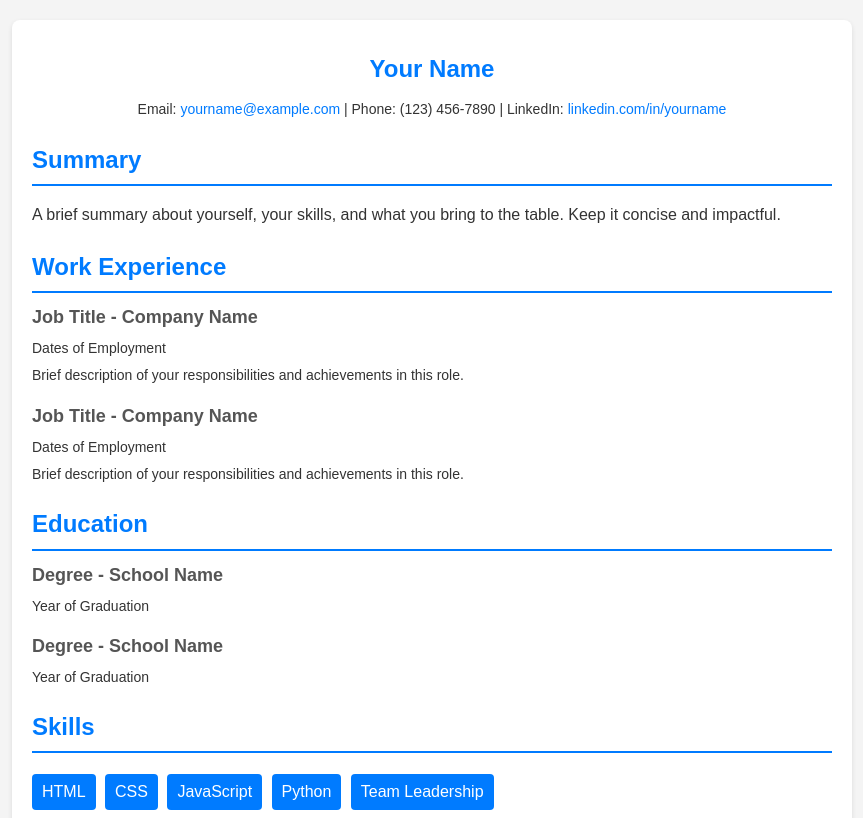
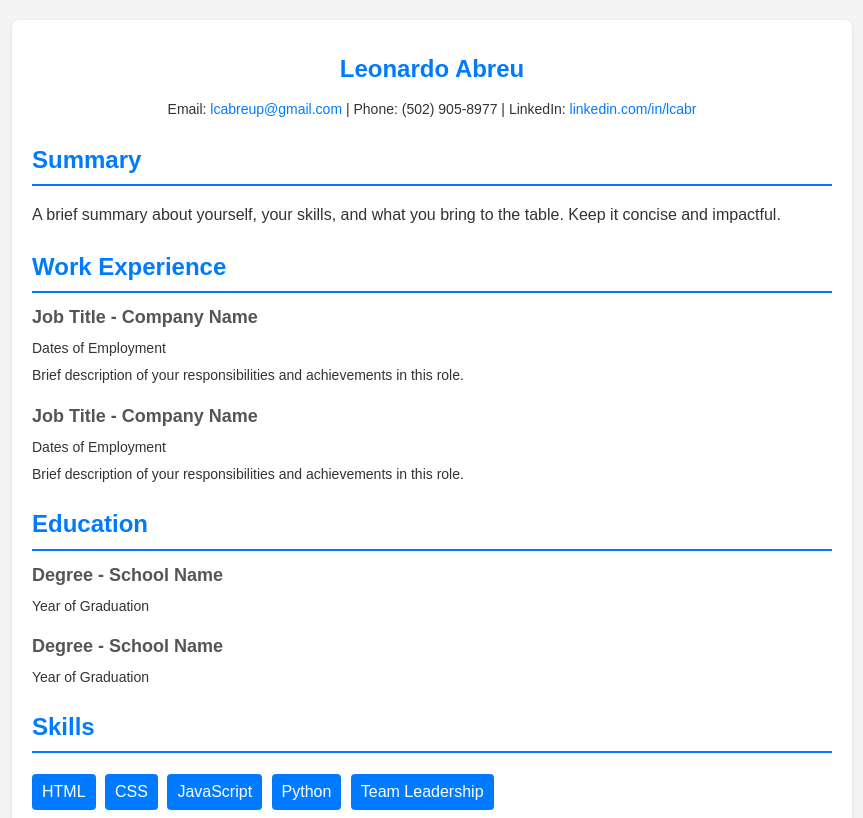
Before and after one commit to lcabrp/lcabrp.github.io, a plain HTML site: page index.html in a window 1280 px wide. Shown: the top 818 px of the page, without its empty margins (208-1071 px from the left). Drawn offline with Linux system fonts and the light colour scheme.

Commit message:
Updated Bio

```diff
--- a/index.html
+++ b/index.html
@@ -3,7 +3,7 @@
     <head>
         <meta charset="UTF-8" />
         <meta name="viewport" content="width=device-width, initial-scale=1.0" />
-        <title>Resume Template</title>
+        <title>Leonardo Abreu - Resume</title>
     </head>
 
     <style>
@@ -78,14 +78,14 @@
     <body>
         <main class="container">
             <section class="header">
-                <h1>Your Name</h1>
+                <h1>Leonardo Abreu</h1>
                 <p class="contact">
                     Email:
-                    <a href="mailto:yourname@example.com"
-                        >yourname@example.com</a
+                    <a href="mailto:lcabreup@gmail.com"
+                        >lcabreup@gmail.com</a
                     >
-                    | Phone: (123) 456-7890 | LinkedIn:
-                    <a href="#">linkedin.com/in/yourname</a>
+                    | Phone: (502) 905-8977 | LinkedIn:
+                    <a href="#">linkedin.com/in/lcabr</a>
                 </p>
             </section>
             <section class="section">
```
